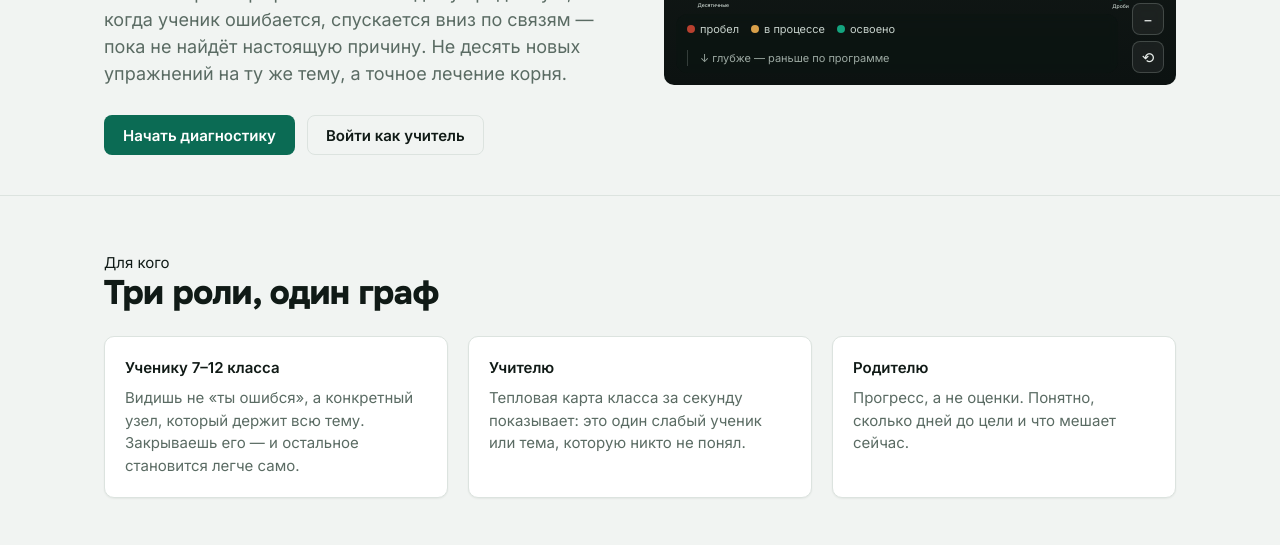
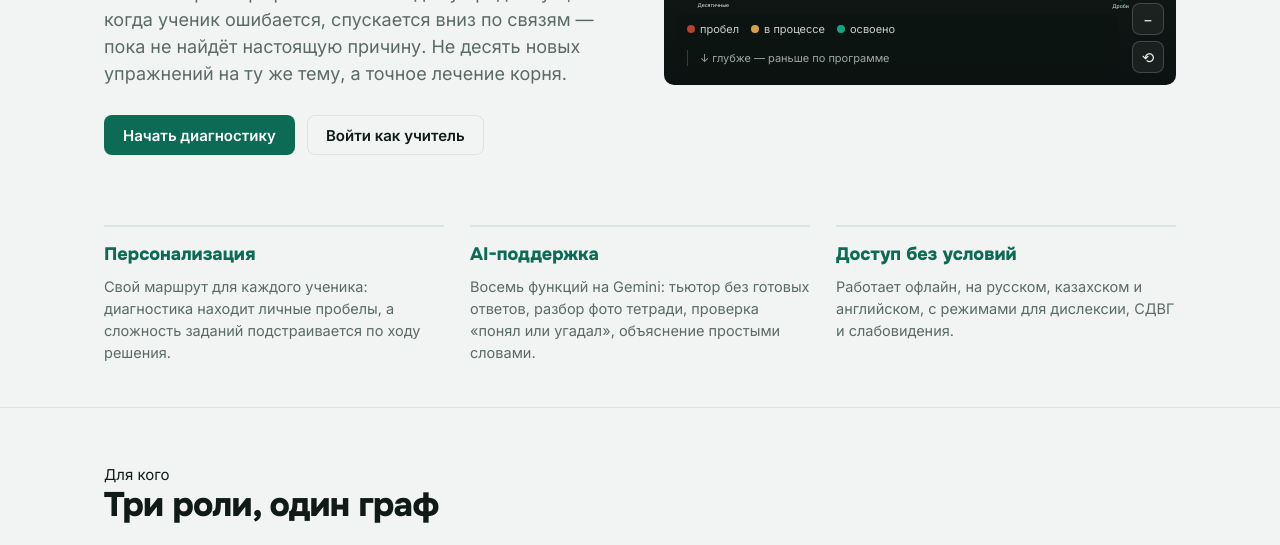
Before and after one commit to MirasRuslanJR/touken2, a plain HTML site: page index.html in a window 1280 px wide. Shown: the part 490-1035 px from the top of the page. Drawn offline with Linux system fonts and the light colour scheme.

Commit message:
register/login fix

```diff
--- a/assets/js/db.js
+++ b/assets/js/db.js
@@ -31,9 +31,11 @@ export async function getSession() {
 
 export async function signInDemo(role) {
   DEMO.setRole(role);
-  const url = new URL(location.href);
-  url.searchParams.set('demo', '1');
-  history.replaceState(null, '', url);
+  // Deliberately does NOT stamp ?demo=1 onto the current URL. Its only caller
+  // is the landing page, which navigates to app.html?demo=1 itself — rewriting
+  // the landing entry left ?demo=1 in history, so pressing Back after a demo
+  // session returned to index.html?demo=1, where isDemo() is true and the real
+  // email login refuses to run.
   return DEMO.currentUser();
 }
 
--- a/assets/js/landing.js
+++ b/assets/js/landing.js
@@ -49,9 +49,19 @@ function initHeroGraph() {
 initHeroGraph();
 if ('serviceWorker' in navigator) navigator.serviceWorker.register('./sw.js').catch(() => {});
 
-// ?demo=1 has to travel with us to app.html explicitly — isDemo() there
-// depends on the URL alone once FORCE_DEMO is false, and a bare relative
-// navigation drops the query string signInDemo() just set on this page.
+// This page is the login screen, so demo mode has no business being on it:
+// with ?demo=1 present isDemo() is true and the real email login refuses to
+// run. Strip it on sight — a restored tab, a shared link or a Back navigation
+// can all land here carrying the flag.
+if (new URLSearchParams(location.search).get('demo') === '1') {
+  const clean = new URL(location.href);
+  clean.searchParams.delete('demo');
+  history.replaceState(null, '', clean);
+}
+
+// ?demo=1 travels to app.html explicitly: once FORCE_DEMO is false, isDemo()
+// there depends on the URL alone, and a bare relative navigation carries
+// nothing over.
 document.getElementById('demo-student')?.addEventListener('click', async () => {
   await signInDemo('student');
   location.href = 'app.html?demo=1';
--- a/index.html
+++ b/index.html
@@ -27,6 +27,19 @@
     .lp-hero h1 { max-width: 12ch; }
     .lp-hero-graph { aspect-ratio: 4 / 3; }
   }
+  /* Value proposition band: personalisation, AI, access — stated in plain words
+     right under the hero, so what the platform offers is readable without
+     having to infer it from the root metaphor. */
+  .lp-value { padding: 30px 0 44px; }
+  .lp-value-grid { display: grid; grid-template-columns: repeat(3, 1fr); gap: 26px; }
+  .lp-value-n {
+    font-family: var(--f-display); font-weight: 800; font-size: var(--t-18);
+    color: var(--root); margin-bottom: 8px;
+  }
+  .lp-value-grid p { color: var(--ink-soft); font-size: 14.5px; margin: 0; }
+  .lp-value-grid > div { padding-top: 14px; border-top: 2px solid var(--root-10); }
+  @media (max-width: 860px) { .lp-value-grid { grid-template-columns: 1fr; gap: 20px; } }
+
   .lp-section { padding: 56px 0; border-top: 1px solid var(--hairline); }
   .lp-section h2 { max-width: 26ch; margin-bottom: 14px; }
   .lp-steps { display: grid; grid-template-columns: repeat(3, 1fr); gap: 20px; margin-top: 32px; }
@@ -67,6 +80,25 @@
       </div>
     </div>
     <div class="graph-wrap lp-hero-graph" id="hero-graph" aria-label="Живая демонстрация графа знаний"></div>
+  </div>
+</section>
+
+<section class="lp-value">
+  <div class="container">
+    <div class="lp-value-grid">
+      <div>
+        <div class="lp-value-n">Персонализация</div>
+        <p>Свой маршрут для каждого ученика: диагностика находит личные пробелы, а сложность заданий подстраивается по ходу решения.</p>
+      </div>
+      <div>
+        <div class="lp-value-n">AI-поддержка</div>
+        <p>Восемь функций на Gemini: тьютор без готовых ответов, разбор фото тетради, проверка «понял или угадал», объяснение простыми словами.</p>
+      </div>
+      <div>
+        <div class="lp-value-n">Доступ без условий</div>
+        <p>Работает офлайн, на русском, казахском и английском, с режимами для дислексии, СДВГ и слабовидения.</p>
+      </div>
+    </div>
   </div>
 </section>
 
```
